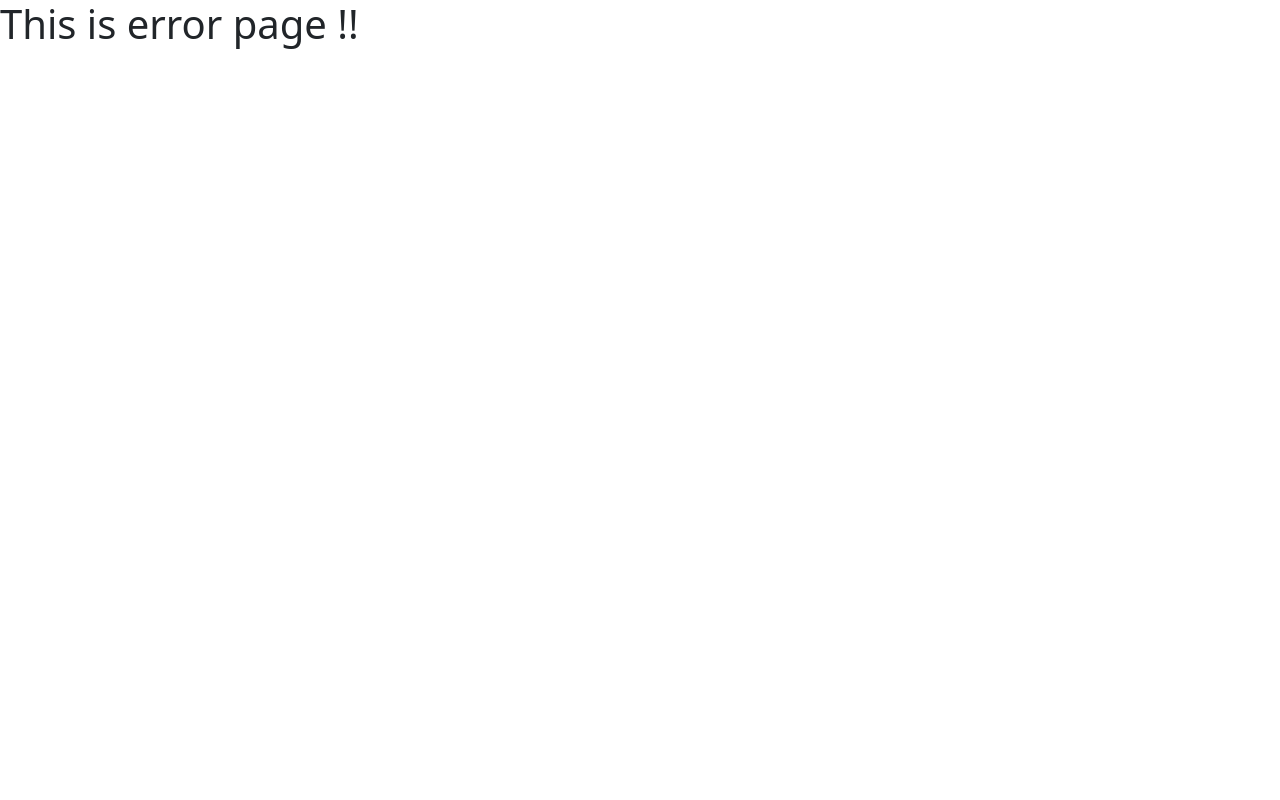
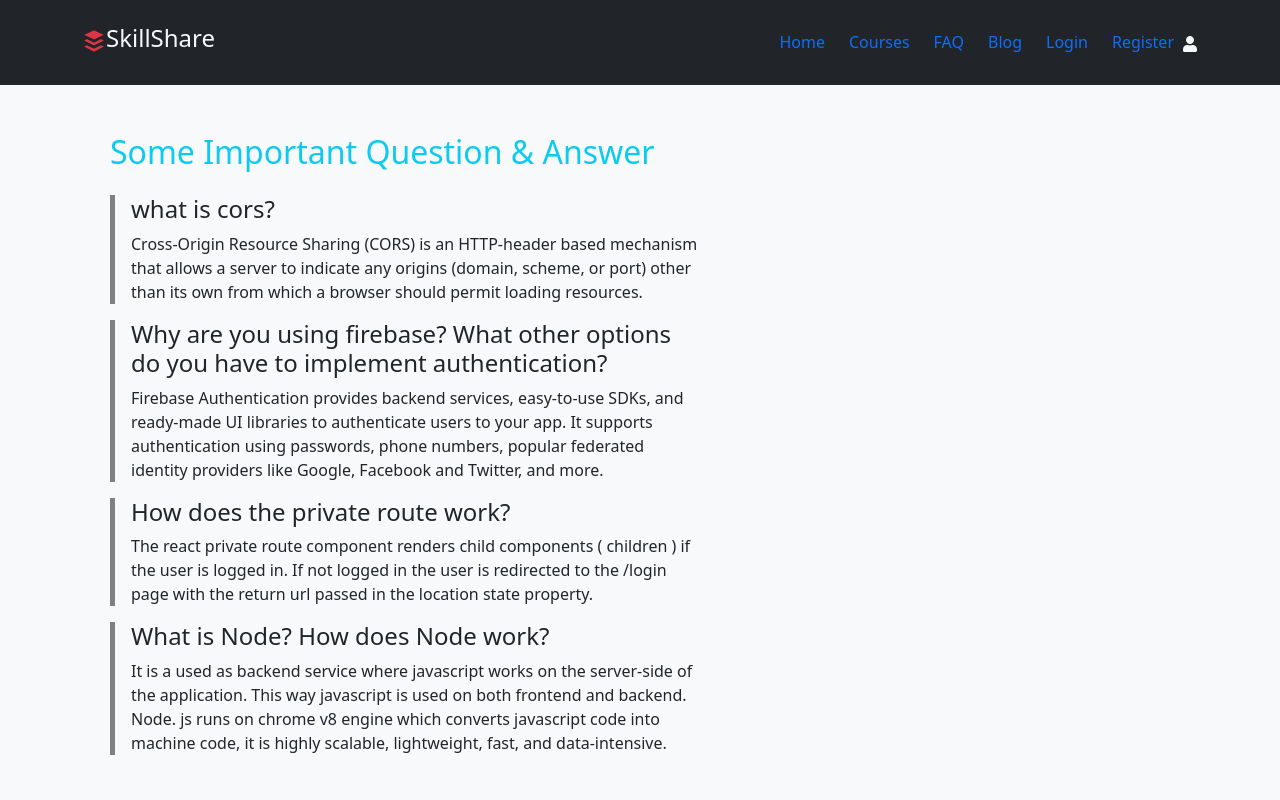
Before and after one commit to Rakibul187/skill-share-client, a React (Create React App) app: page /blog in a window 1280 px wide. Shown: the top 800 px of the page. Built offline with nearby package versions, Linux system fonts and the light colour scheme; no server answers.

Commit message:
blog added

```diff
--- /dev/null
+++ b/src/Pages/Blogs/Blogs.js
@@ -0,0 +1,41 @@
+import React from 'react';
+import { Container } from 'react-bootstrap';
+
+const Blogs = () => {
+
+    // style={{ width: "500px", marginBottom: '150px' }} className=' bg-light p-5'
+
+    return (
+        <div style={{ width: '100%', height: "100vh", paddingLeft: "50px" }} className='bg-light pt-5'>
+            <Container className=' ms-5 w-50'>
+                <h2 className='mb-4 text-info'>Some Important Question & Answer</h2>
+                <div className='bg-light' style={{ maxWidth: "1000px", marginBottom: '15px', borderLeft: '5px solid grey' }}>
+                    <div className='ps-3'>
+                        <h4> what is cors?</h4>
+                        <p>Cross-Origin Resource Sharing (CORS) is an HTTP-header based mechanism that allows a server to indicate any origins (domain, scheme, or port) other than its own from which a browser should permit loading resources.</p>
+                    </div>
+                </div>
+                <div className='bg-light' style={{ maxWidth: "800px", marginBottom: '15px', borderLeft: '5px solid grey' }}>
+                    <div className='ps-3'>
+                        <h4> Why are you using firebase? What other options do you have to implement authentication?</h4>
+                        <p>Firebase Authentication provides backend services, easy-to-use SDKs, and ready-made UI libraries to authenticate users to your app. It supports authentication using passwords, phone numbers, popular federated identity providers like Google, Facebook and Twitter, and more.</p>
+                    </div>
+                </div>
+                <div className='bg-light' style={{ maxWidth: "800px", marginBottom: '15px', borderLeft: '5px solid grey' }}>
+                    <div className='ps-3'>
+                        <h4> How does the private route work?</h4>
+                        <p>The react private route component renders child components ( children ) if the user is logged in. If not logged in the user is redirected to the /login page with the return url passed in the location state property.</p>
+                    </div>
+                </div>
+                <div className='bg-light' style={{ maxWidth: "800px", marginBottom: '15px', borderLeft: '5px solid grey' }}>
+                    <div className='ps-3'>
+                        <h4>What is Node? How does Node work?</h4>
+                        <p>It is a used as backend service where javascript works on the server-side of the application. This way javascript is used on both frontend and backend. Node. js runs on chrome v8 engine which converts javascript code into machine code, it is highly scalable, lightweight, fast, and data-intensive.</p>
+                    </div>
+                </div>
+            </Container>
+        </div>
+    );
+};
+
+export default Blogs;
--- a/src/Pages/Shared/Navbar/NavigationBar.js
+++ b/src/Pages/Shared/Navbar/NavigationBar.js
@@ -28,7 +28,7 @@ const NavigationBar = () => {
                         <Link className='me-4' to='/'>Home</Link>
                         <Link className='me-4 pointer' to='/courses'>Courses</Link>
                         <Link className='me-4' to="/faq">FAQ</Link>
-                        <Link className='me-4 '>Blog</Link>
+                        <Link className='me-4 ' to='/blog'>Blog</Link>
                         <div className='d-flex align-items-center mt-0'>
                             <div >
                                 {
```
Also changed, not shown: src/routes/routes/routes.js (+6 -1 lines).
